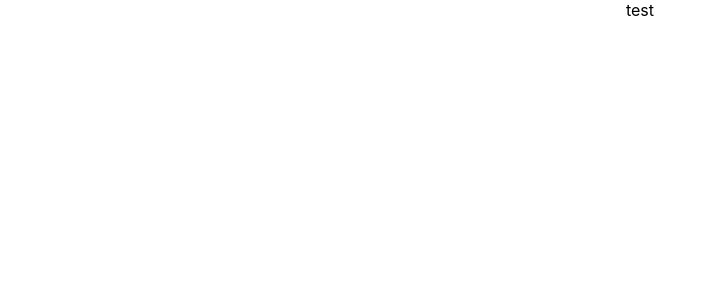
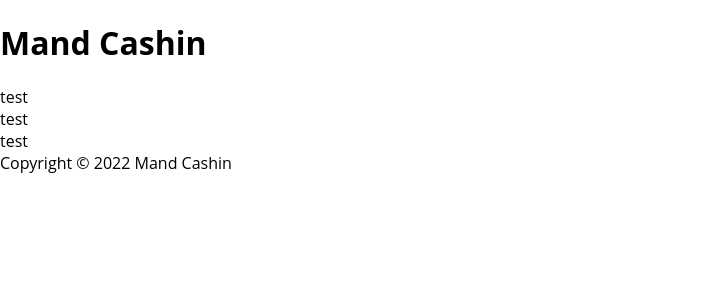
Before and after one commit to RazzBerryMand/mand-cashin-2022, a React (Create React App) app: page / in a window 1280 px wide. Shown: the top 300 px of the page, without its empty margins (0-717 px from the left). Built offline with nearby package versions, Linux system fonts and the light colour scheme.

Commit message:
feat: add header main and footer components

```diff
--- a/src/App.css
+++ /dev/null
@@ -1,3 +0,0 @@
-.App {
-  text-align: center;
-}
--- a/src/App.js
+++ b/src/App.js
@@ -1,9 +1,13 @@
-import "./App.css";
+import { Header } from "./components/Header.js";
+import { Main } from "./components/Main.js";
+import { Footer } from "./components/Footer.js";
 
 function App() {
   return (
     <div className="App">
-      <header className="App-header">test</header>
+      <Header />
+      <Main />
+      <Footer />
     </div>
   );
 }
--- /dev/null
+++ b/src/components/Footer.js
@@ -0,0 +1,10 @@
+import React from "react";
+import "./Footer.css";
+
+export const Footer = () => {
+  return (
+    <footer>
+      <div>Copyright © 2022 Mand Cashin</div>
+    </footer>
+  );
+};
--- /dev/null
+++ b/src/components/Header.js
@@ -0,0 +1,12 @@
+import React from "react";
+import "./Header.css";
+
+export const Header = () => {
+  return (
+    <header>
+      <div className="header-container">
+        <h1>Mand Cashin</h1>
+      </div>
+    </header>
+  );
+};
--- /dev/null
+++ b/src/components/Main.js
@@ -0,0 +1,14 @@
+import React from "react";
+import "./Main.css";
+
+export const Main = () => {
+  return (
+    <main>
+      <div className="main-wrapper">
+        <div className="main-container">test</div>
+        <div className="main-container">test</div>
+        <div className="main-container">test</div>
+      </div>
+    </main>
+  );
+};
--- a/src/index.css
+++ b/src/index.css
@@ -1,8 +1,4 @@
 body {
   margin: 0;
-  font-family: -apple-system, BlinkMacSystemFont, "Segoe UI", "Roboto", "Oxygen",
-    "Ubuntu", "Cantarell", "Fira Sans", "Droid Sans", "Helvetica Neue",
-    sans-serif;
-  -webkit-font-smoothing: antialiased;
-  -moz-osx-font-smoothing: grayscale;
+  font-family: "Open Sans", sans-serif;
 }
```
Also changed, not shown: public/index.html (+0 -10 lines), src/components/Footer.css (added), src/components/Header.css (added), src/components/Main.css (added).
